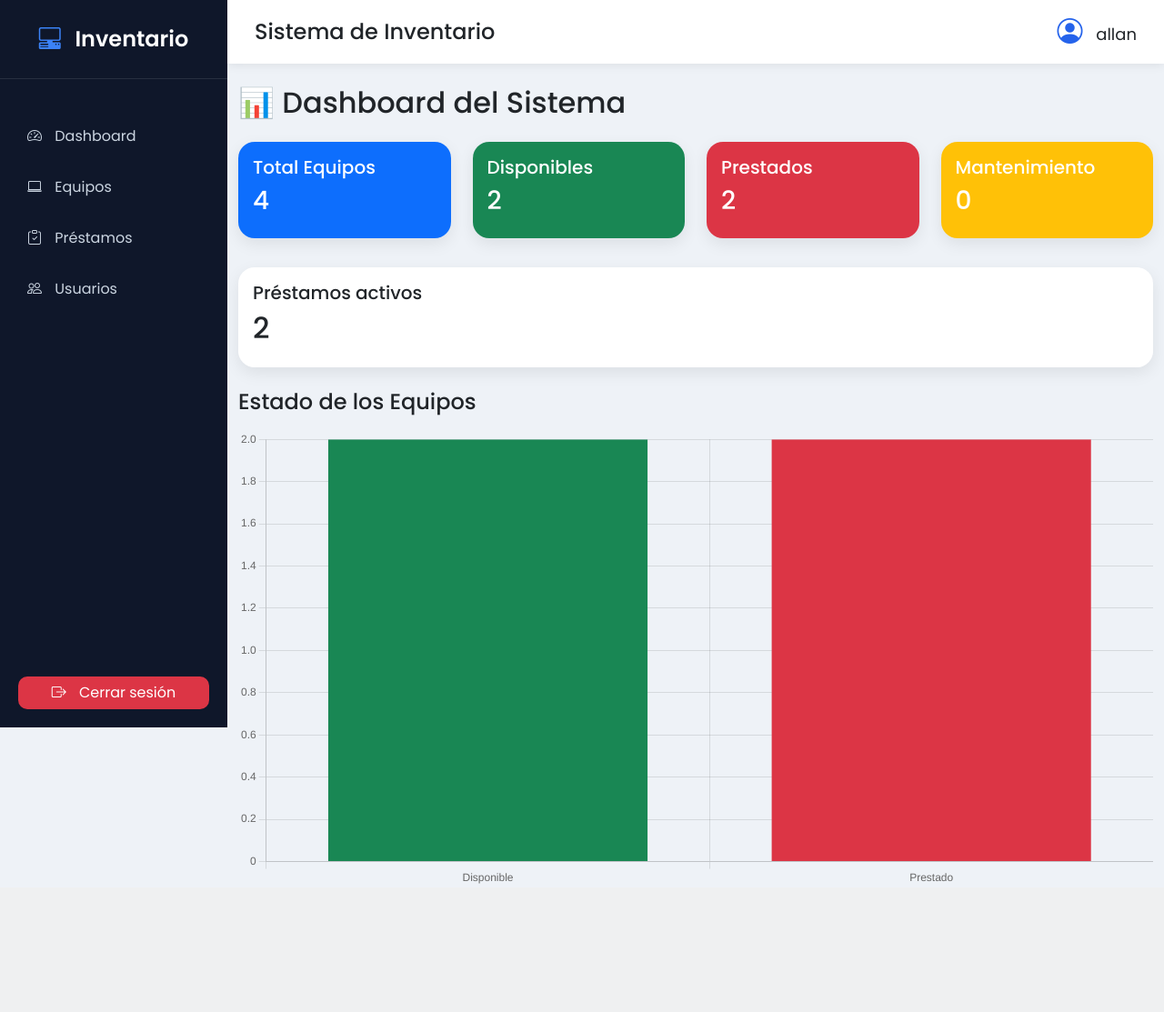
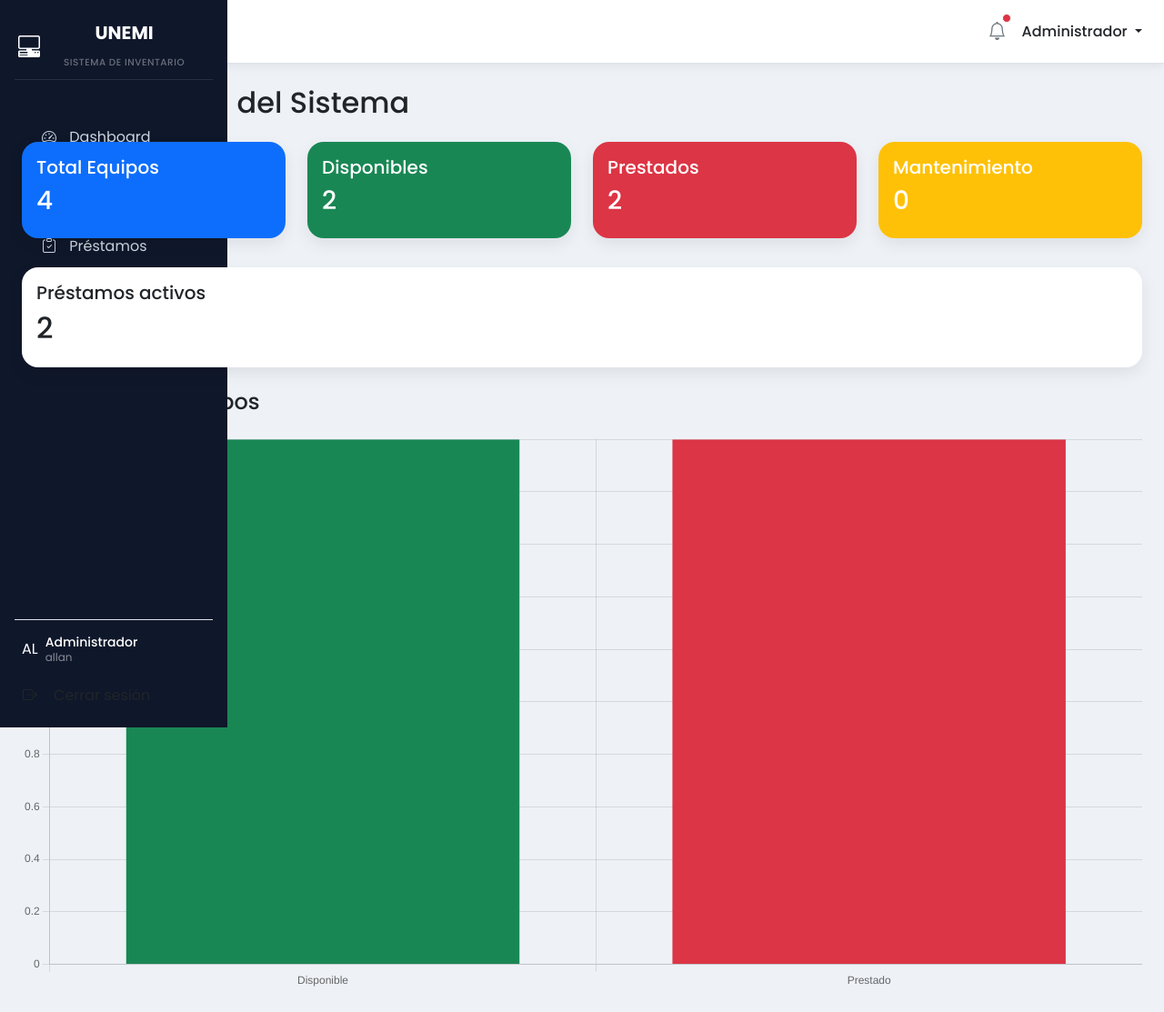
Before and after one commit to amorenob4-alt/PROYECTO_FINAL, a Django app: page /prueba/ in a window 1280 px wide. Shown: the whole page at 91% size. Before the commit the page ends 972 px from the top, so only its background shows below. Run offline with Django 5.2, Linux system fonts and the light colour scheme; a user stored in the database is signed in; data comes from the database, SQL or seed files in the repository.

Commit message:
Rediseño de la interfaz del sistema de inventario

```diff
--- a/templates/base.html
+++ b/templates/base.html
@@ -5,117 +5,119 @@
 <head>
     <meta charset="UTF-8">
     <meta name="viewport" content="width=device-width, initial-scale=1.0">
-
     <title>{% block title %}Sistema de Inventario{% endblock %}</title>
 
-    <!-- Bootstrap -->
     <link href="https://cdn.jsdelivr.net/npm/bootstrap@5.3.3/dist/css/bootstrap.min.css" rel="stylesheet">
-
-    <!-- Bootstrap Icons -->
     <link rel="stylesheet" href="https://cdn.jsdelivr.net/npm/bootstrap-icons@1.11.3/font/bootstrap-icons.min.css">
-
-    <!-- Google Fonts -->
     <link href="https://fonts.googleapis.com/css2?family=Poppins:wght@300;400;500;600;700&display=swap"
         rel="stylesheet">
-
-    <!-- CSS -->
     <link rel="stylesheet" href="{% static 'css/estilos.css' %}">
 </head>
 
 <body>
 
-    <div class="d-flex">
+    <div class="d-flex h-screen overflow-hidden">
 
-        <!-- Sidebar -->
-        <aside class="sidebar">
-
-            <div class="logo">
-                <i class="bi bi-pc-display-horizontal"></i>
-                <span>Inventario</span>
+        <aside class="sidebar d-flex flex-column justify-content-between p-3">
+            <div>
+                <div class="logo d-flex align-items-center gap-3 py-2 px-1 mb-4">
+                    <div class="logo-icon-bg flex-shrink-0">
+                        <i class="bi bi-pc-display-horizontal fs-4 text-white"></i>
+                    </div>
+                    <div class="lh-sm">
+                        <span class="d-block fw-bold tracking-tight text-white m-0 fs-5">UNEMI</span>
+                        <span class="text-uppercase text-white-50 opacity-75 fw-medium"
+                            style="font-size: 0.65rem; letter-spacing: 0.05em;">Sistema de Inventario</span>
+                    </div>
                 </div>
 
-            <ul class="nav flex-column mt-4">
-
-                <li>
-                    <a href="{% url 'dashboard' %}">
+                <ul class="nav flex-column gap-1">
+                    <li class="nav-item">
+                        <a href="{% url 'dashboard' %}"
+                            class="nav-link {% if request.resolver_match.url_name == 'dashboard' %}active{% endif %}">
                             <i class="bi bi-speedometer2"></i>
-                        Dashboard
+                            <span>Dashboard</span>
                         </a>
                     </li>
-
-                <li>
-                    <a href="{% url 'lista_equipos' %}">
+                    <li class="nav-item">
+                        <a href="{% url 'lista_equipos' %}"
+                            class="nav-link {% if request.resolver_match.url_name == 'lista_equipos' %}active{% endif %}">
                             <i class="bi bi-laptop"></i>
-                        Equipos
+                            <span>Equipos</span>
                         </a>
                     </li>
-
-                <li>
-                    <a href="{% url 'lista_prestamos' %}">
+                    <li class="nav-item">
+                        <a href="{% url 'lista_prestamos' %}"
+                            class="nav-link {% if request.resolver_match.url_name == 'lista_prestamos' %}active{% endif %}">
                             <i class="bi bi-clipboard-check"></i>
-                        Préstamos
+                            <span>Préstamos</span>
                         </a>
                     </li>
-
-                <li>
-                    <a href="{% url 'lista_usuarios' %}">
+                    <li class="nav-item">
+                        <a href="{% url 'lista_usuarios' %}"
+                            class="nav-link {% if request.resolver_match.url_name == 'lista_usuarios' %}active{% endif %}">
                             <i class="bi bi-people"></i>
-                        Usuarios
+                            <span>Usuarios</span>
                         </a>
                     </li>
-
                     {% if is_admin %}
-                <li>
-                    <a href="/admin-panel">
+                    <li class="nav-item">
+                        <a href="/admin-panel" class="nav-link">
                             <i class="bi bi-gear"></i>
-                        Administración
+                            <span>Administración</span>
                         </a>
                     </li>
                     {% endif %}
+                </ul>
+            </div>
 
-            </ul>
-
-            <div class="logout">
+            <div class="logout-section border-top pt-3">
+                <div class="d-flex align-items-center gap-2 mb-3 px-2">
+                    <div class="user-avatar-text text-uppercase">
+                        {{ request.user.username|slice:":2" }}
+                    </div>
+                    <div class="lh-sm">
+                        <p class="text-white small fw-medium m-0">Administrador</p>
+                        <p class="text-white-50 m-0" style="font-size: 0.75rem;">{{ request.user.username }}</p>
+                    </div>
+                </div>
 
                 <form method="post" action="{% url 'logout' %}">
                     {% csrf_token %}
-                    <button class="btn btn-danger w-100">
+                    <button type="submit"
+                        class="btn btn-logout-unemi w-100 text-start px-2 py-1.5 d-flex align-items-center gap-2">
                         <i class="bi bi-box-arrow-right"></i>
-                        Cerrar sesión
+                        <span>Cerrar sesión</span>
                     </button>
                 </form>
-
             </div>
-
         </aside>
 
-        <!-- Contenido -->
-        <main class="contenido">
+        <main class="content-wrapper flex-grow-1 d-flex flex-column bg-light-unemi overflow-auto">
 
-            <!-- Barra superior -->
-            <div class="topbar">
+            <header class="topbar bg-white px-4 py-3 d-flex align-items-center justify-content-between border-bottom">
+                <button class="btn p-0 border-0 text-secondary fs-4" id="toggle-sidebar">
+                    <i class="bi bi-list"></i>
+                </button>
 
-                <h4 class="mb-0">
-                    {% block encabezado %}
-                    Sistema de Inventario
-                    {% endblock %}
-                </h4>
+                <div class="d-flex align-items-center gap-3">
+                    <button class="btn p-0 position-relative text-secondary fs-5">
+                        <i class="bi bi-bell"></i>
+                        <span
+                            class="position-absolute top-0 start-100 translate-middle p-1 bg-danger border border-light rounded-circle"></span>
+                    </button>
+                    <div class="dropdown">
+                        <button class="btn p-0 border-0 text-dark small fw-medium dropdown-toggle" type="button"
+                            data-bs-toggle="dropdown">
+                            Administrador
+                        </button>
+                        </button>
+                    </div>
+            </header>
 
-                <div class="usuario">
-
-                    <i class="bi bi-person-circle"></i>
-
-                    {{ request.user.username }}
-
-                </div>
-
-            </div>
-
-            <div class="container-fluid mt-4">
-
+            <div class="container-fluid p-4">
                 {% block content %}
                 {% endblock %}
-
             </div>
 
         </main>
@@ -123,7 +125,6 @@
     </div>
 
     <script src="https://cdn.jsdelivr.net/npm/bootstrap@5.3.3/dist/js/bootstrap.bundle.min.js"></script>
-
 </body>
 
 </html>
```
Lines whose indentation alone changed are shown as unchanged.
